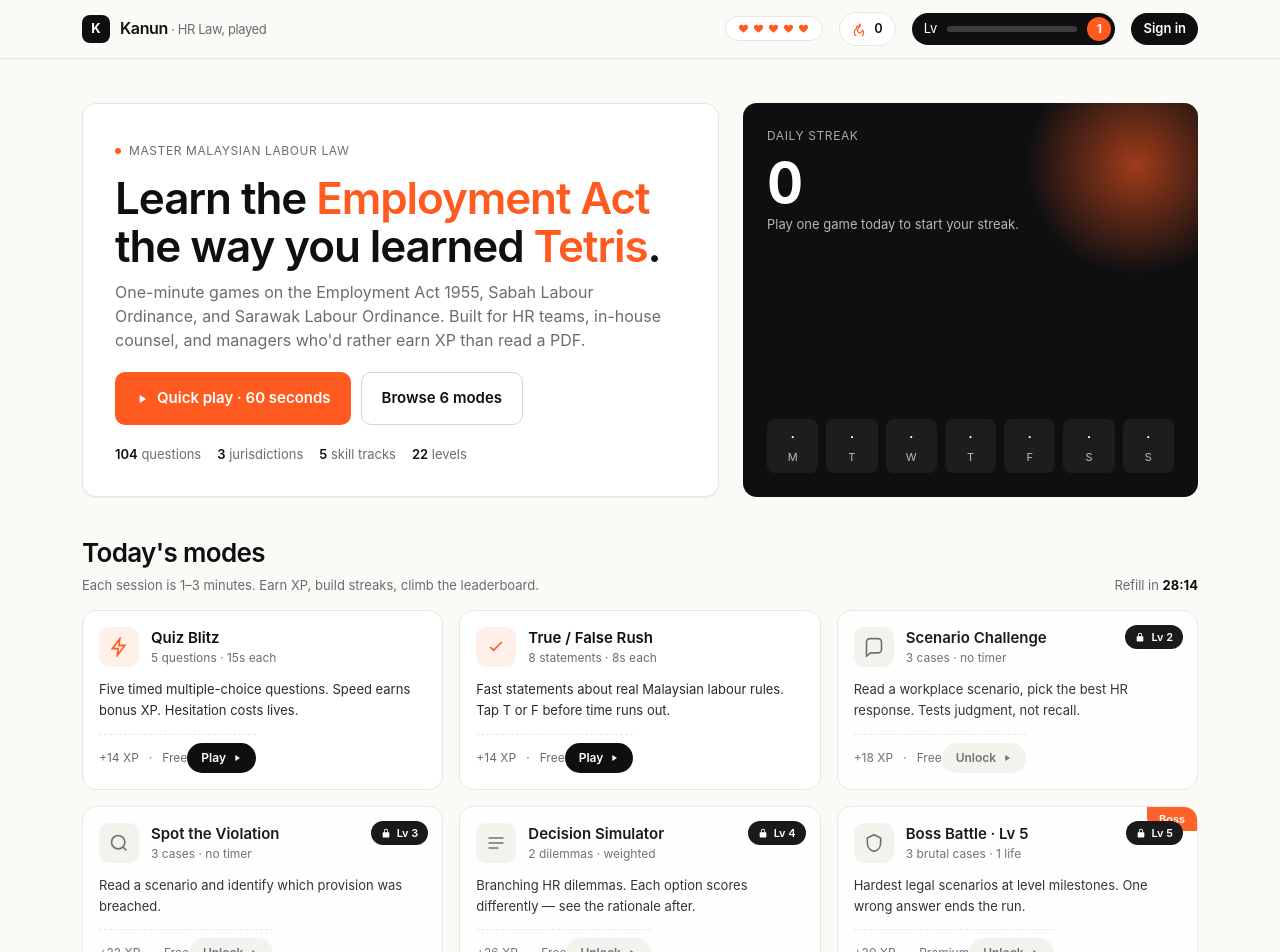
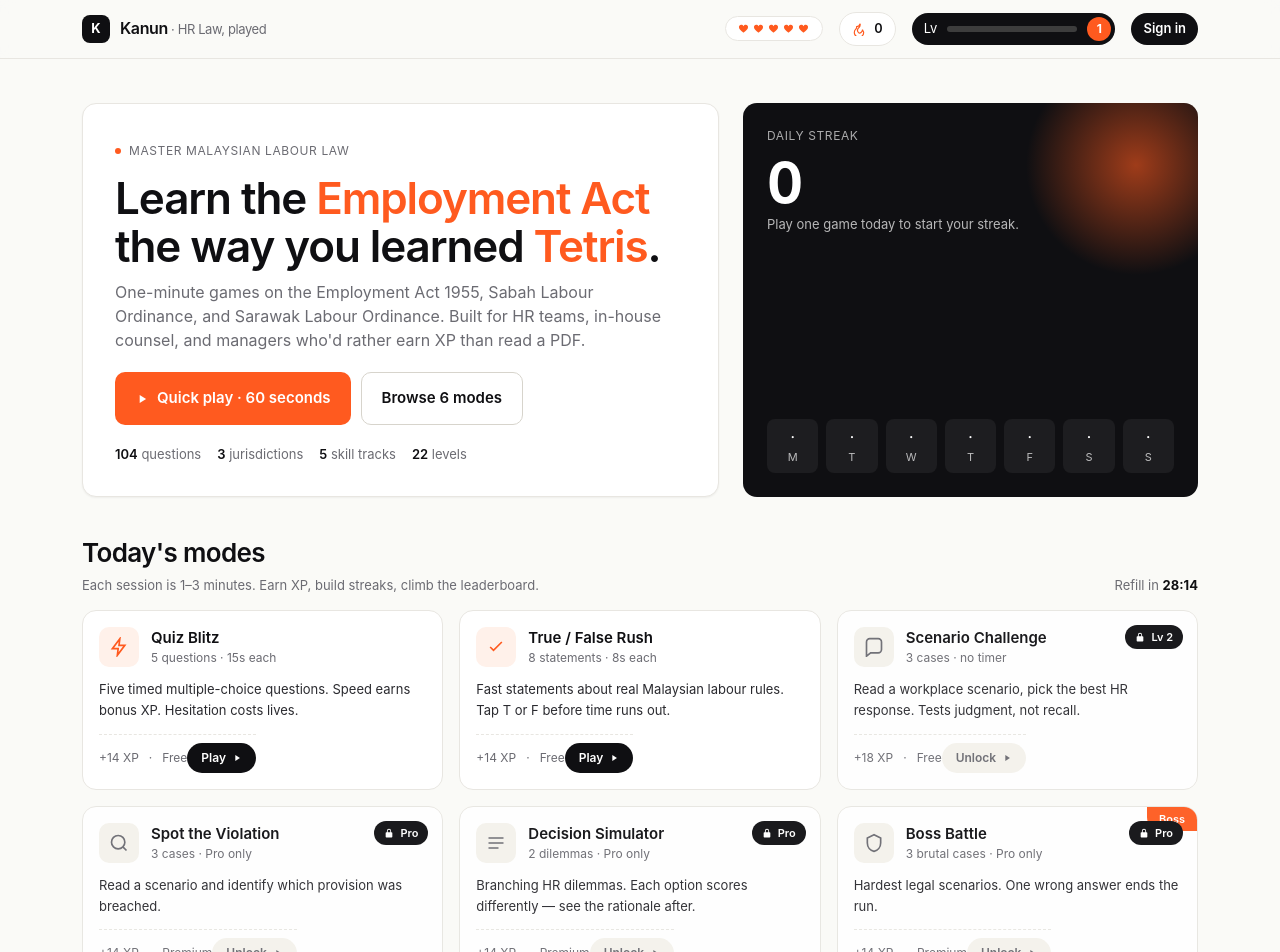
Before and after one commit to endunvyrantinie/kanun-app, a Next.js app: page / in a window 1280 px wide. Shown: the top 952 px of the page. Built offline with nearby package versions, Linux system fonts and the light colour scheme; no server answers; the database is empty.

Commit message:
Force redeploy with single tier paywall

```diff
--- a/components/ModesGrid.tsx
+++ b/components/ModesGrid.tsx
@@ -13,10 +13,10 @@ export function ModesGrid({ state, onPlay }: Props) {
   return (
     <div className="grid grid-cols-1 sm:grid-cols-2 lg:grid-cols-3 gap-4">
       {MODES.map((mode) => {
-        // Free users have a level gate; paid tiers skip it.
-        const locked = state.tier === "free" && state.level < mode.minLevel;
-        // Boss Battle requires Extended tier or higher.
+        // A mode is locked if free user hasn't levelled up enough OR mode is Pro-only and they aren't paid.
         const requiresPremium = mode.premium && !tierAllowsBoss(state.tier);
+        const levelLocked = state.tier === "free" && state.level < mode.minLevel;
+        const locked = levelLocked || requiresPremium;
         return (
           <button
             key={mode.id}
@@ -36,7 +36,7 @@ export function ModesGrid({ state, onPlay }: Props) {
                 <svg width="10" height="10" viewBox="0 0 24 24" fill="currentColor">
                   <path d="M12 2a5 5 0 0 0-5 5v3H6a2 2 0 0 0-2 2v9a2 2 0 0 0 2 2h12a2 2 0 0 0 2-2v-9a2 2 0 0 0-2-2h-1V7a5 5 0 0 0-5-5zm-3 8V7a3 3 0 1 1 6 0v3z" />
                 </svg>
-                Lv {mode.minLevel}
+                {requiresPremium ? "Pro" : `Lv ${mode.minLevel}`}
               </div>
             )}
 
--- a/lib/modes.ts
+++ b/lib/modes.ts
@@ -38,25 +38,27 @@ export const MODES: Mode[] = [
   {
     id: "violation",
     name: "Spot the Violation",
-    tag: "3 cases · no timer",
+    tag: "3 cases · Pro only",
     desc: "Read a scenario and identify which provision was breached.",
-    minLevel: 3,
+    minLevel: 1,
+    premium: true,
     iconPath: PATHS.search,
   },
   {
     id: "decision",
     name: "Decision Simulator",
-    tag: "2 dilemmas · weighted",
+    tag: "2 dilemmas · Pro only",
     desc: "Branching HR dilemmas. Each option scores differently — see the rationale after.",
-    minLevel: 4,
+    minLevel: 1,
+    premium: true,
     iconPath: PATHS.lines,
   },
   {
     id: "boss",
-    name: "Boss Battle · Lv 5",
-    tag: "3 brutal cases · 1 life",
-    desc: "Hardest legal scenarios at level milestones. One wrong answer ends the run.",
-    minLevel: 5,
+    name: "Boss Battle",
+    tag: "3 brutal cases · Pro only",
+    desc: "Hardest legal scenarios. One wrong answer ends the run.",
+    minLevel: 1,
     premium: true,
     iconPath: PATHS.shield,
   },
```
